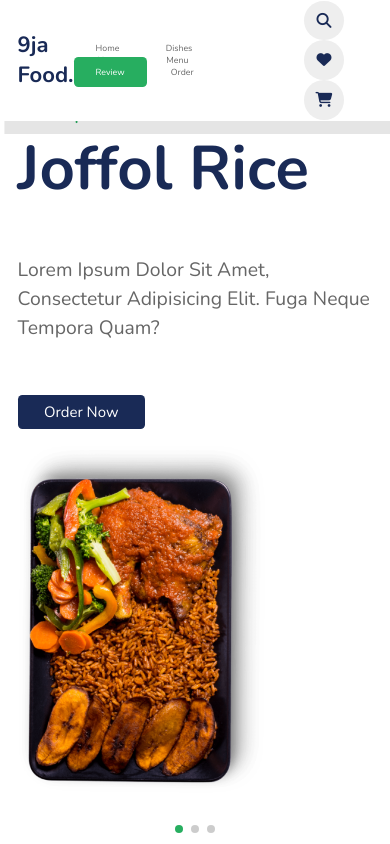
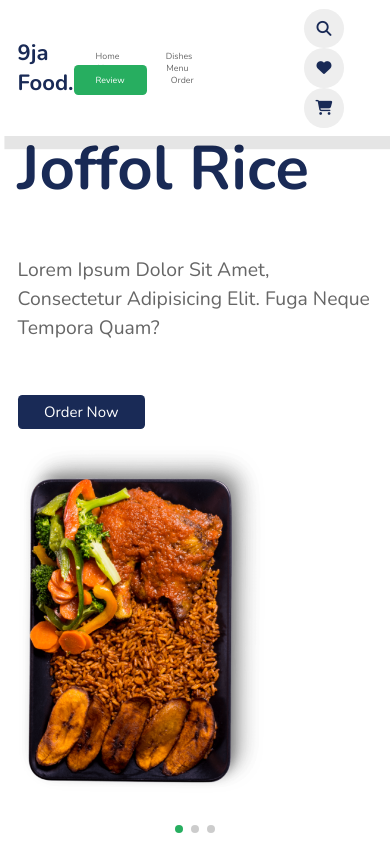
Before and after one commit to DaNn-html/9jaFood, a plain HTML site: page index.html in a window 390 px wide. Shown: the top 844 px of the page. Drawn offline with nearby package versions, Linux system fonts and the light colour scheme; files that its build step writes are made by us from their sources; files whose address does not match are found by name.

Commit message:
Update stlye.css

```diff
--- a/stlye.css
+++ b/stlye.css
@@ -618,7 +618,7 @@ header .icons #menu-bars{
     }
 
     header{
-        padding: .1rem 2rem;
+        padding: 1rem 2rem;
     }
 
     section{
```
